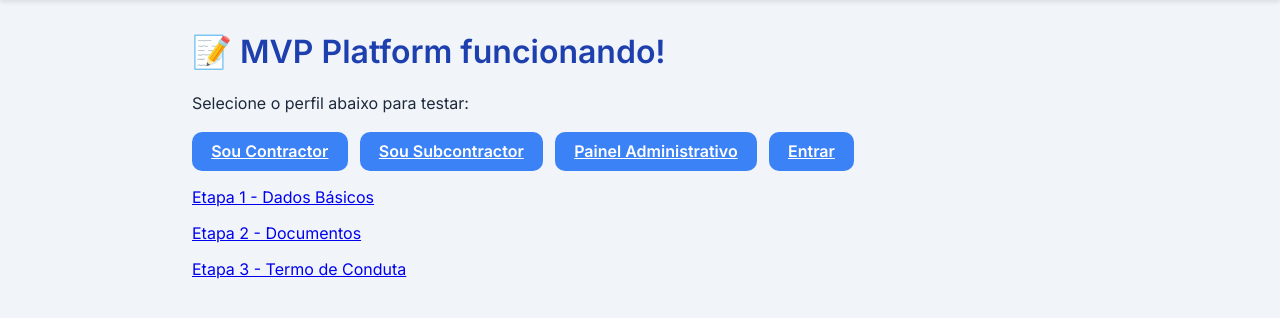
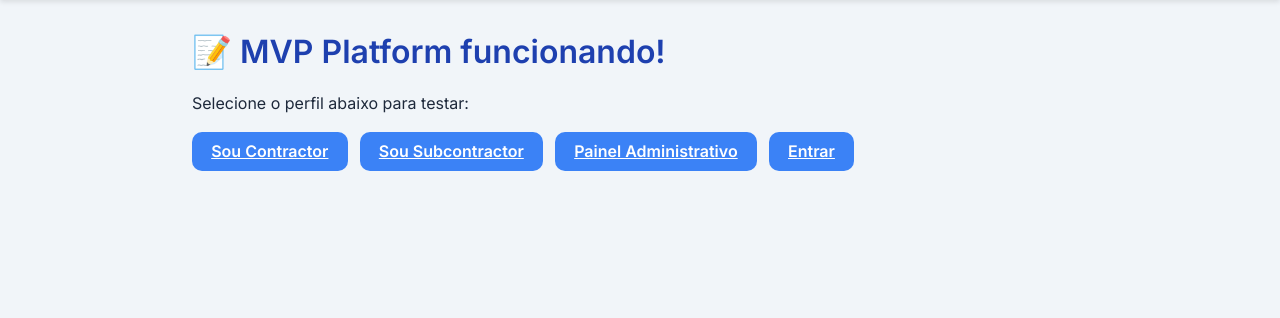
Before and after one commit to RFCcastro93/app_web, a Flask app: page / in a window 1280 px wide. Shown: the part 71-389 px from the top of the page. Run offline with Flask 3, Linux system fonts and the light colour scheme.

Commit message:
Update index.html

```diff
--- a/templates/index.html
+++ b/templates/index.html
@@ -13,10 +13,4 @@
   <a class="button" href="{{ url_for('login') }}">Entrar</a>
 </div>
 
-<div class="steps">
-  <p><a href="{{ url_for('contractor_step1') }}">Etapa 1 - Dados Básicos</a></p>
-  <p><a href="{{ url_for('contractor_step2') }}">Etapa 2 - Documentos</a></p>
-  <p><a href="{{ url_for('contractor_step3') }}">Etapa 3 - Termo de Conduta</a></p>
-</div>
-
 {% endblock %}
```
